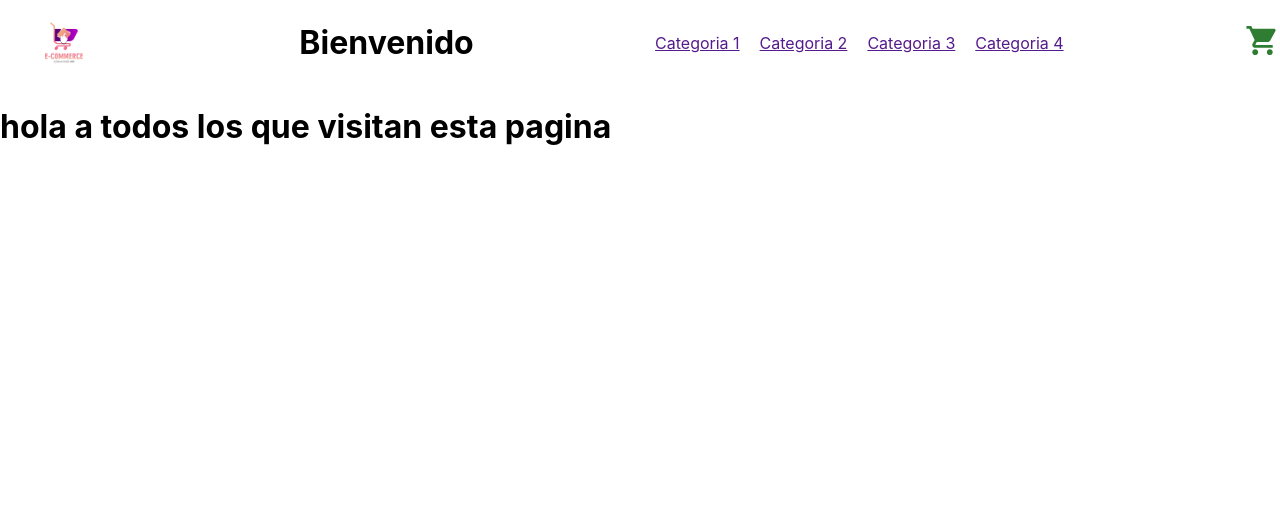
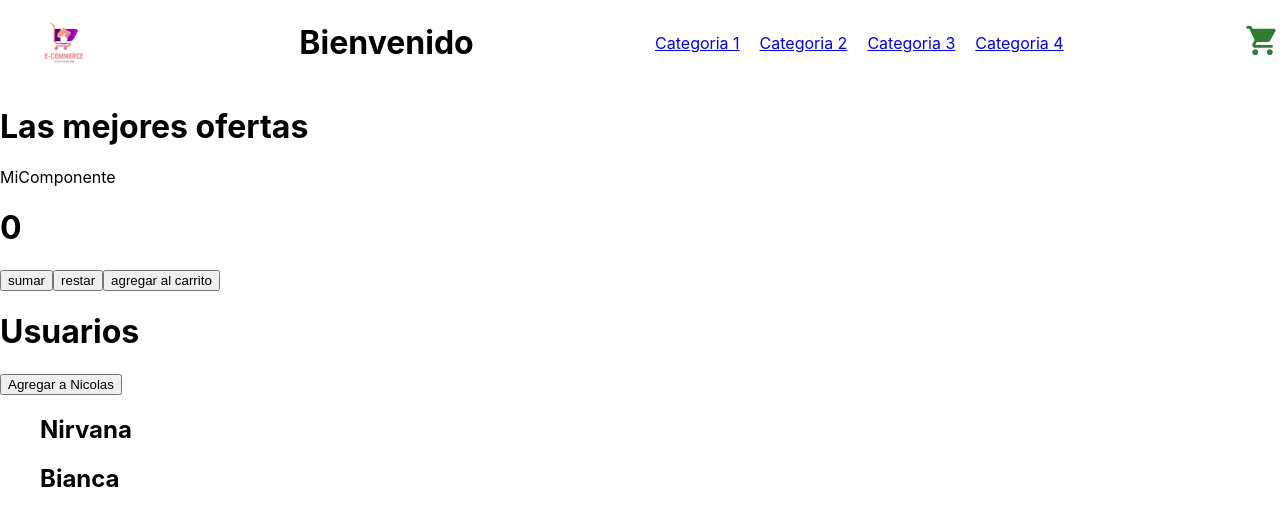
Before and after one commit to alejandromoises02/react38090, a React (Create React App) app: page / in a window 1280 px wide. Shown: the top 526 px of the page. Built offline with nearby package versions, Linux system fonts and the light colour scheme; the HTML template or start-up script is replaced by a standard one.

Commit message:
Componentes II

```diff
--- a/src/App.js
+++ b/src/App.js
@@ -1,16 +1,23 @@
 import React from "react";
 import Navbar from "./Components/Navbar/Navbar"
 import ItemListContainer from "./Containers/ItemListContainer/ItemListContainer";
+import MiComponente from "./MiComponente";
+import Usuarios from "./Usuarios";
 
 const App = () => {
 
-  const mensaje = "hola a todos los que visitan esta pagina"
+  const dash = "Las mejores ofertas";
+
+  const onAdd = (count) => {
+    console.log("Un mensaje");
+  }
 
   return (
     <>
       <Navbar />
-      <ItemListContainer
-      greeting={mensaje}/>
+      <ItemListContainer greeting={dash}/>
+      <MiComponente stock={5} onAdd={onAdd}/>
+      <Usuarios />
     </>
   )
 }
--- a/src/Components/Navbar/Nav/Nav.js
+++ b/src/Components/Navbar/Nav/Nav.js
@@ -4,7 +4,7 @@ export const Nav = ({ categorias }) => {
     return (
         <nav>
             {categorias.map((categoria) => {
-                return <a key={categoria.id} style={styles.links} href=''>{categoria.nombre}</a>
+                return <a key={categoria.id} style={styles.links} href="#">{categoria.nombre}</a>
             })}
         </nav>
     )
--- /dev/null
+++ b/src/MiComponente.js
@@ -0,0 +1,31 @@
+import React, {useState} from 'react'
+
+const MiComponente = ({stock,funcion}) => {
+
+  const [contador, setContador] = useState(0);
+
+  const sumar = () => {
+    setContador(contador + 1);
+  }
+
+  const restar = () => {
+    setContador(contador - 1);
+  }
+
+  const reset = () => {
+    setContador(0);
+    funcion(contador);
+  }
+
+  return (
+    <>
+      <div>MiComponente</div>
+      <h1>{contador}</h1>
+      <button onClick={sumar}>sumar</button>
+      <button onClick={restar}>restar</button>
+      <button onClick={reset}>agregar al carrito</button>
+    </>
+  )
+}
+
+export default MiComponente
--- /dev/null
+++ b/src/Usuarios.js
@@ -0,0 +1,28 @@
+import React, { useState } from 'react'
+
+const Usuarios = () => {
+
+    const [usuarios, setUsuarios] = useState([{ nombre: 'Nirvana' }, { nombre: 'Bianca' }])
+
+    console.log(usuarios);
+
+    const nicolas = {nombre:'Nicolas'};
+
+    const agregarNicolas = () => {
+        setUsuarios([...usuarios,nicolas]);
+    }
+
+    return (
+        <>
+            <h1>Usuarios</h1>
+            <button onClick={agregarNicolas}>Agregar a Nicolas</button>
+            <ul>
+                {usuarios.map((usuario,indice)=>(
+                    <h2 key={indice}>{usuario.nombre}</h2>
+                ))}
+            </ul>
+        </>
+    )
+}
+
+export default Usuarios
```
Also changed, not shown: src/App.css (deleted, +0 -38 lines), src/reportWebVitals.js (deleted, +0 -13 lines), src/setupTests.js (deleted, +0 -5 lines), src/logo.svg (deleted), 1 other file (tests, documents, lock files or other folders).
